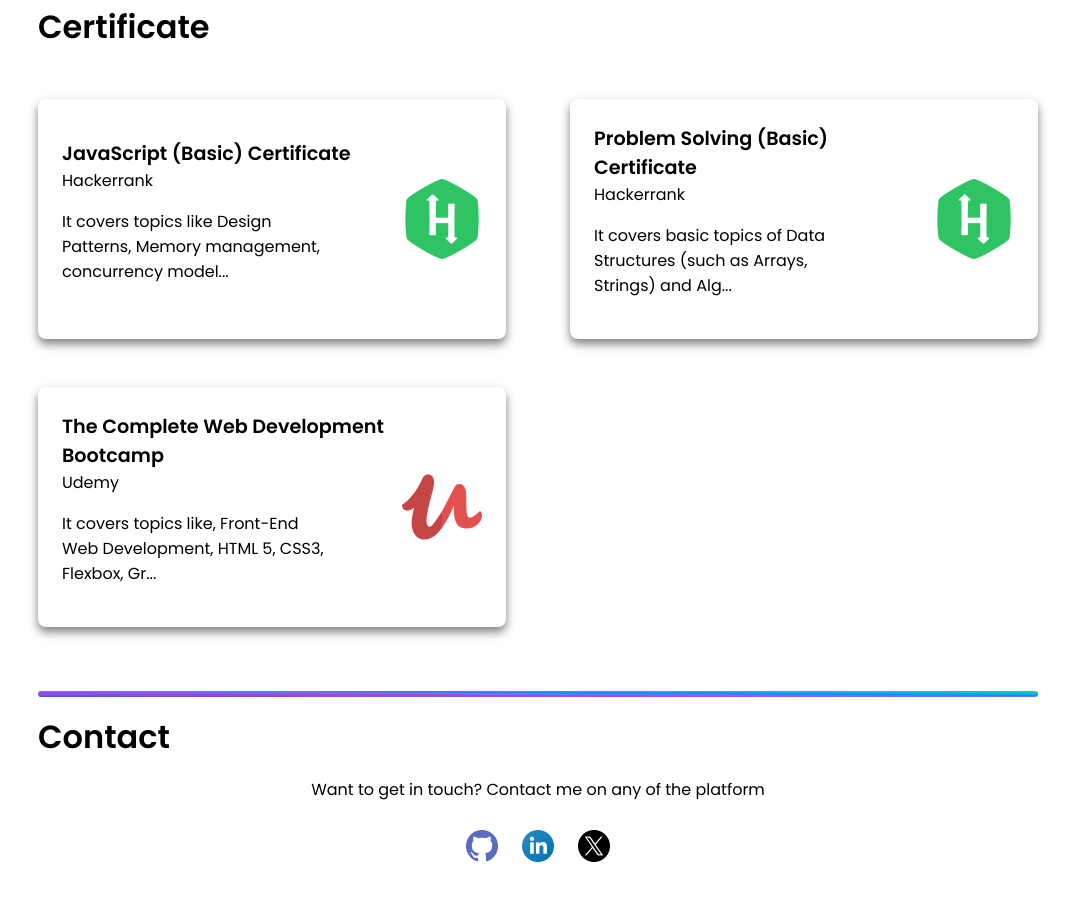
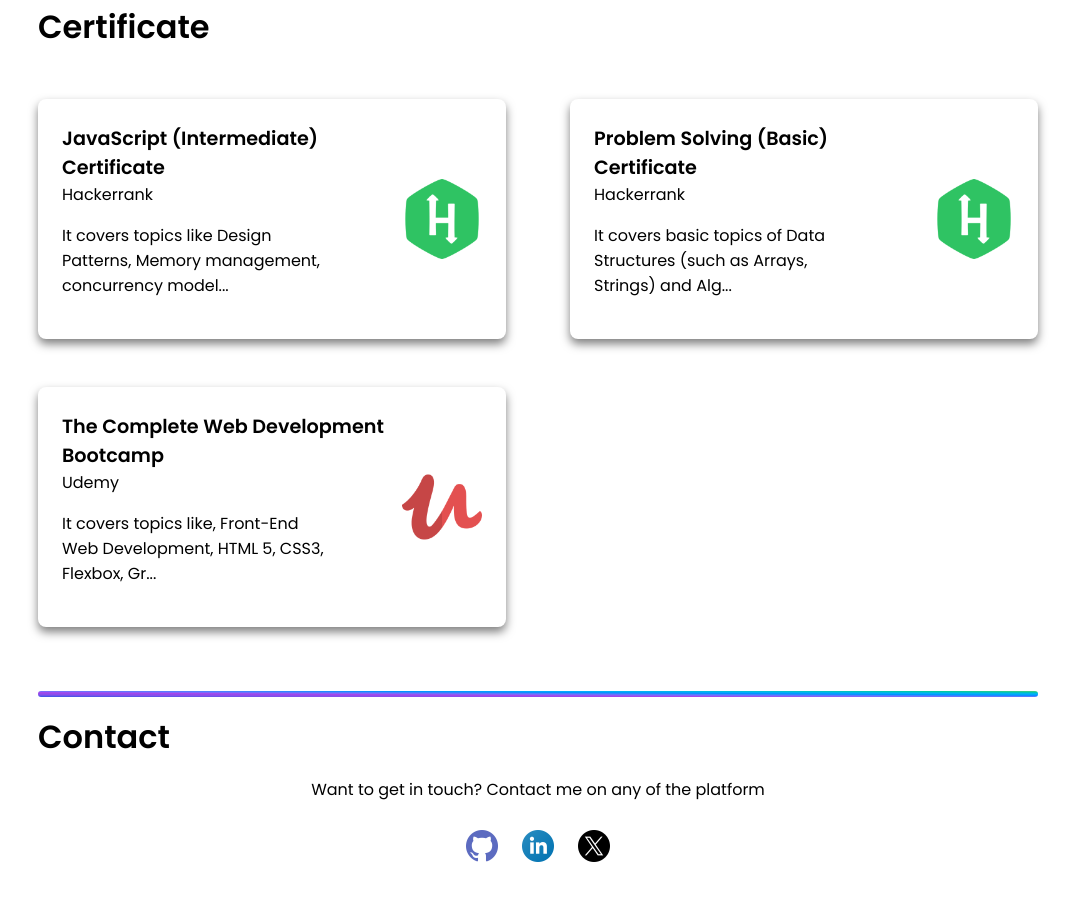
Before and after one commit to skmdsohel/MyPortfolio, a React (Create React App) app: page / in a window 1280 px wide. Shown: the part 4120-5020 px from the top of the page, without its empty margins (102-1177 px from the left). Built offline with nearby package versions, Linux system fonts and the light colour scheme.

Commit message:
update certificate

```diff
--- a/src/components/data/certificates.js
+++ b/src/components/data/certificates.js
@@ -1,7 +1,7 @@
 export const WorkData = [
   {
     company: "Hackerrank",
-    course: "JavaScript (Basic) Certificate",
+    course: "JavaScript (Intermediate) Certificate",
     companyLogo: require("../../assets/logo/hackerrank.png"),
     certificate: "https://www.hackerrank.com/certificates/50d6387bbecd",
     work: "It covers topics like Design Patterns, Memory management, concurrency model, and event loops, among others.",
```
